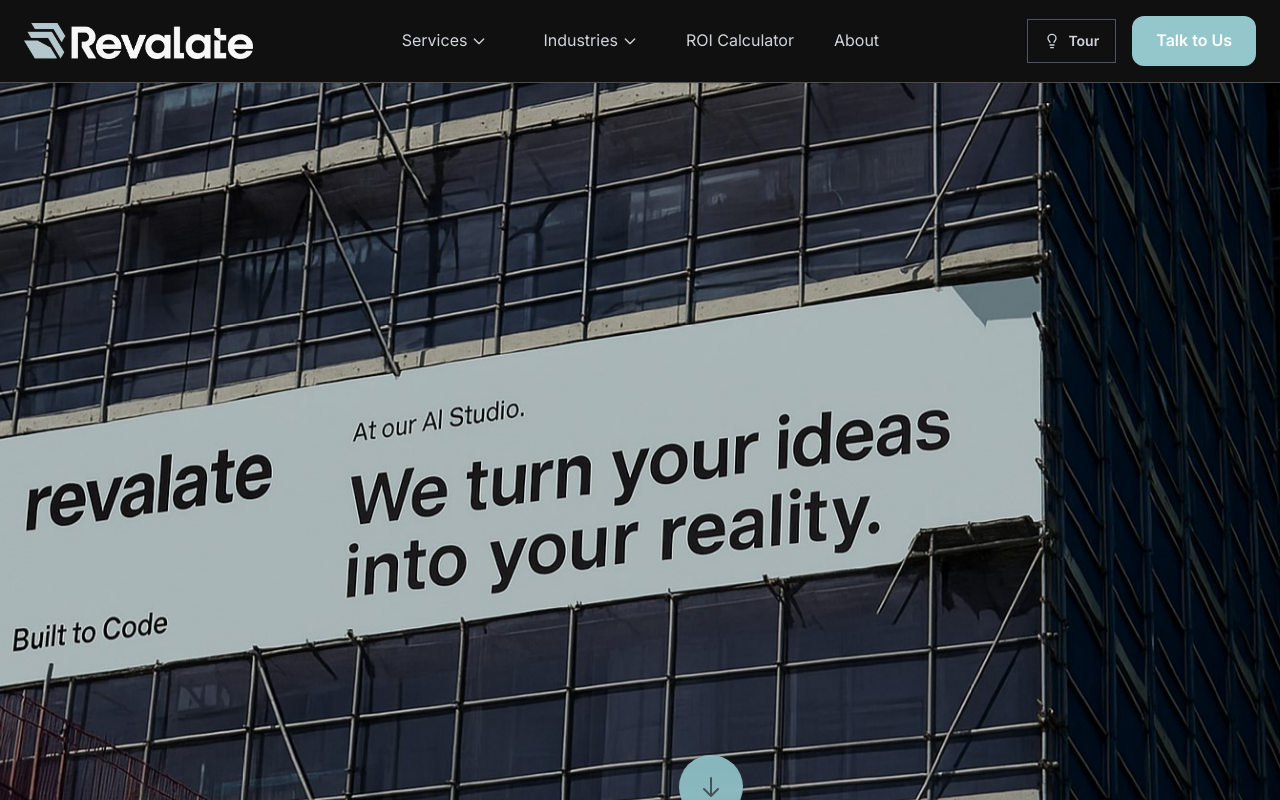
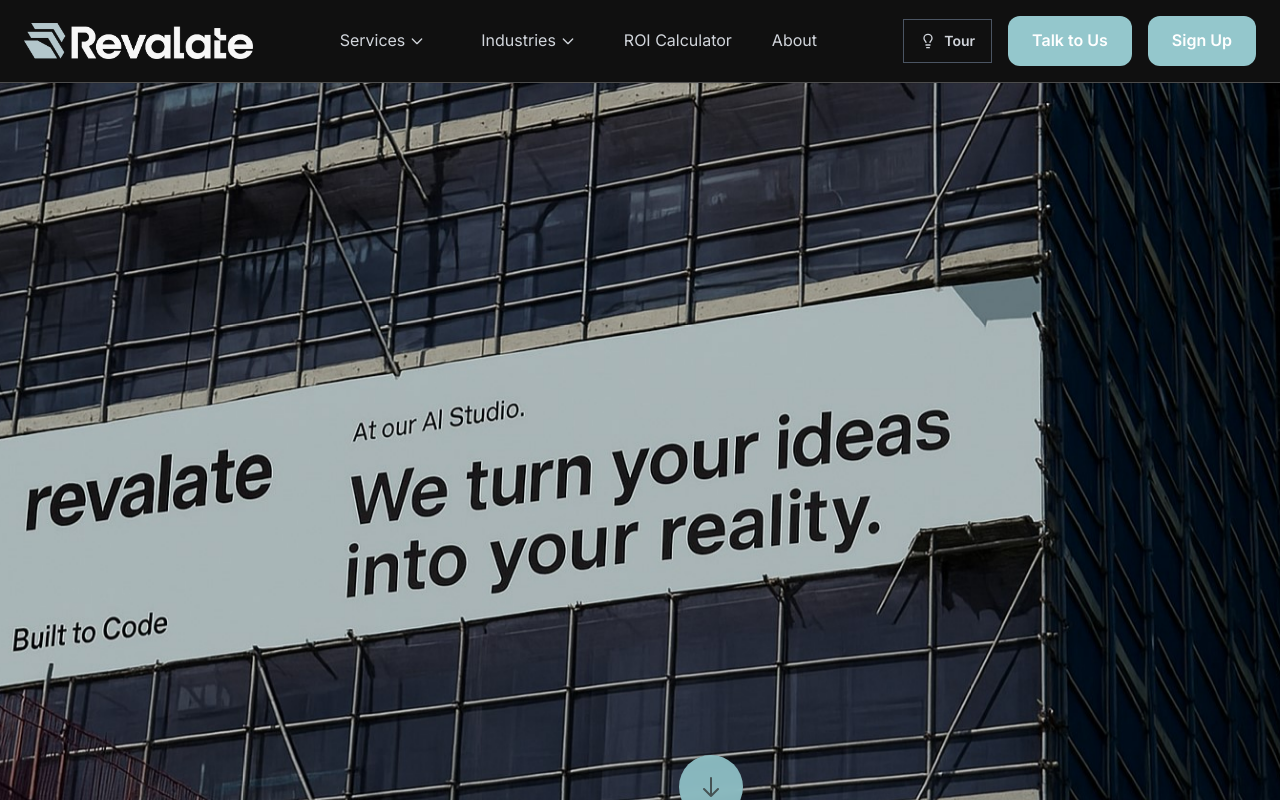
Before and after one commit to AgostinoMastro/revalate-pro-website, a React (Vite) app in the folder revelatepro-website/: page / in a window 1280 px wide. Shown: the top 800 px of the page. Built offline with nearby package versions, Linux system fonts and the light colour scheme.

Commit message:
new “Sign Up” button to the header:

```diff
--- a/revelatepro-website/src/components/Header.tsx
+++ b/revelatepro-website/src/components/Header.tsx
@@ -287,6 +287,12 @@ export const Header: React.FC<HeaderProps> = ({
             >
               Talk to Us
             </button>
+            <a
+              href="https://revalate.app/homepage"
+              className="px-6 py-3 bg-pastel-blue text-white font-semibold rounded-xl transition-all duration-200 hover:opacity-90 white-border-btn min-h-touch"
+            >
+              Sign Up
+            </a>
           </div>
 
           {/* Mobile Menu Button - Enhanced touch target */}
@@ -428,6 +434,15 @@ export const Header: React.FC<HeaderProps> = ({
                   >
                     Talk to Us
                   </button>
+                  <button
+                    onClick={() => {
+                      setIsMenuOpen(false)
+                      window.location.href = 'https://revalate.app/homepage'
+                    }}
+                    className="w-full px-6 py-4 bg-pastel-blue text-white font-semibold rounded-xl transition-all duration-200 hover:opacity-90 white-border-btn text-lg min-h-touch"
+                  >
+                    Sign Up
+                  </button>
                 </div>
               </div>
             </div>
```
